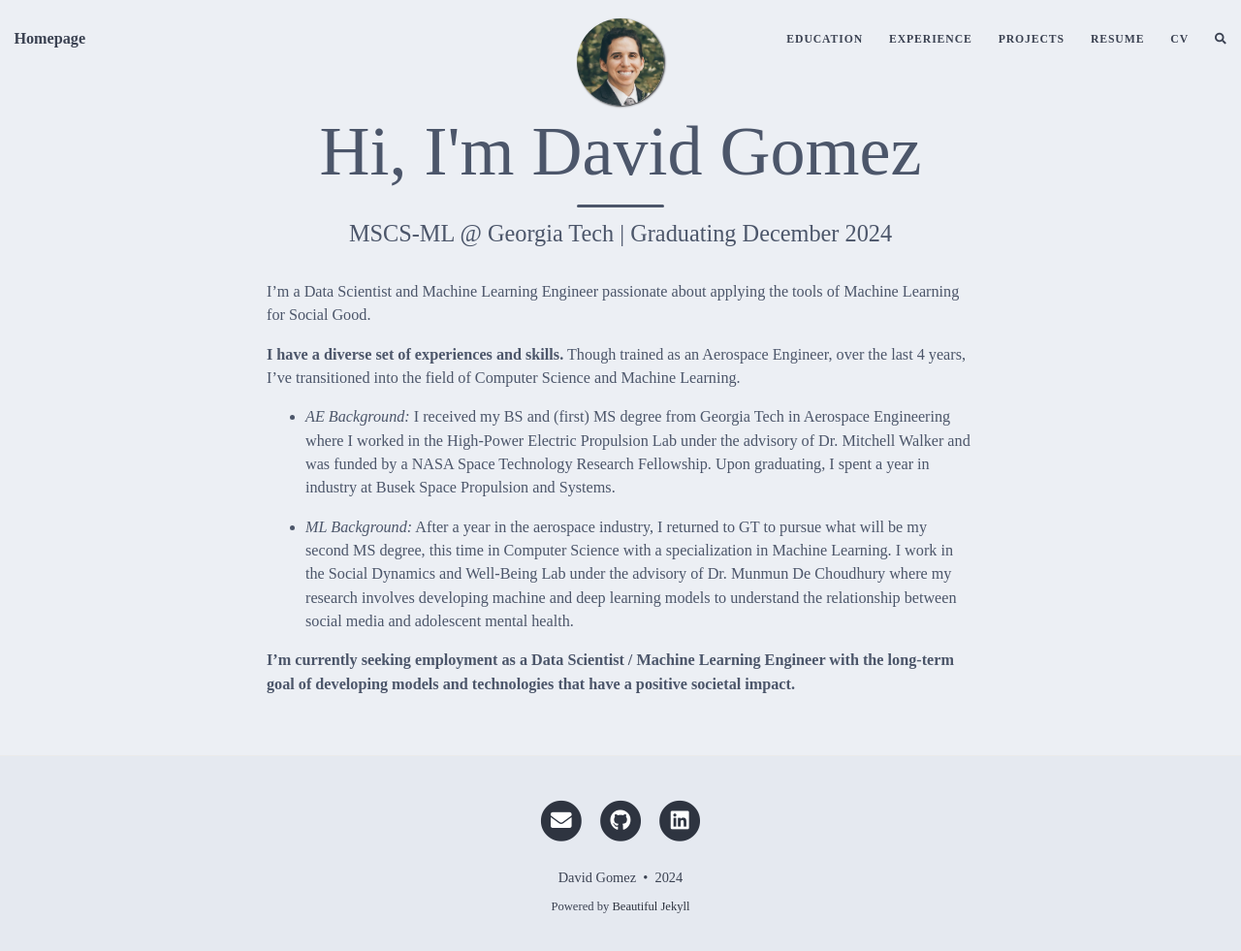
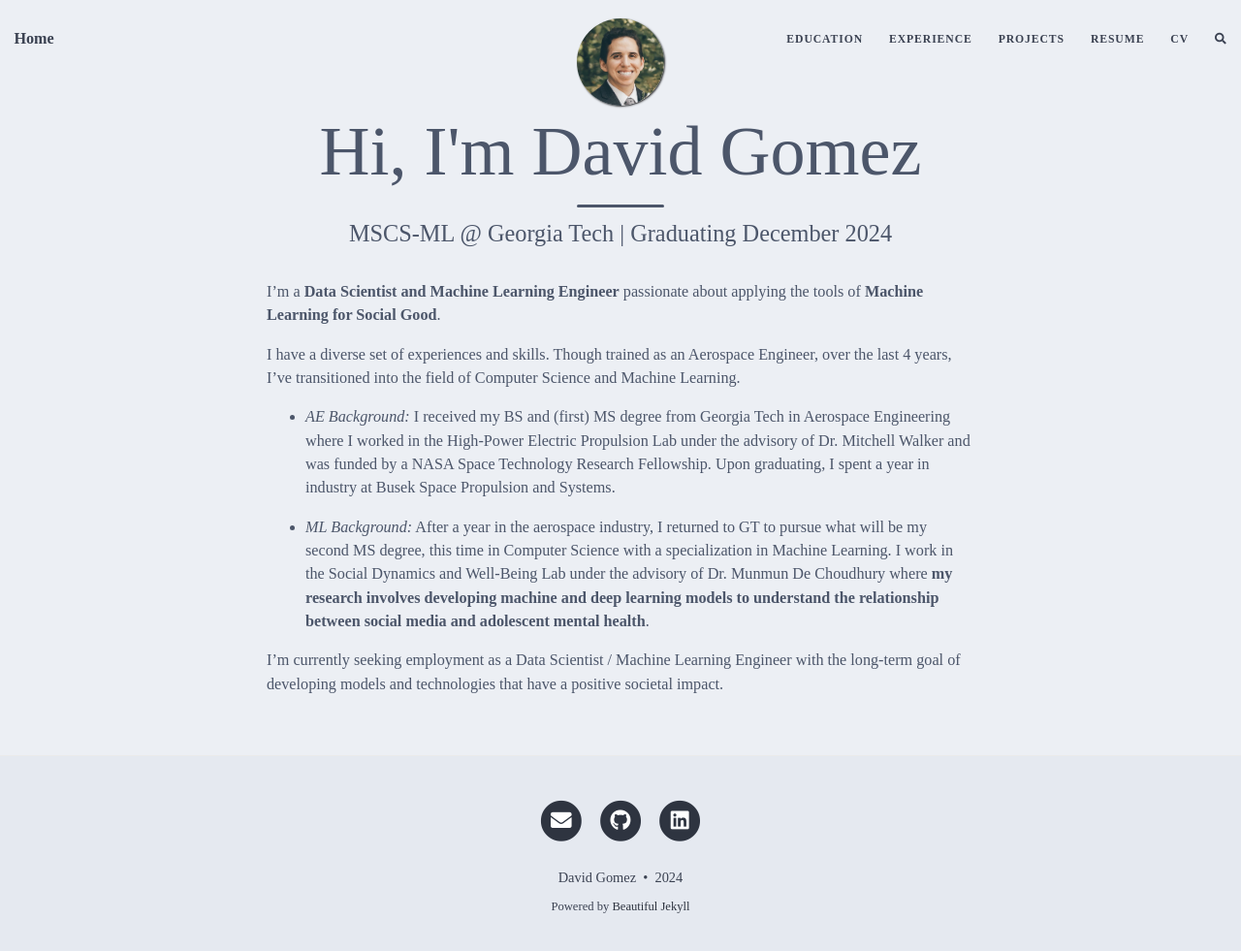
Before and after one commit to dbgomez94/dbgomez94.github.io, a Jekyll site: the page built from index.md, in a window 1280 px wide and 990 px high. Shown: the top 981 px of the window at 97% size. Built offline with Jekyll 4.4.1, drawn with Linux system fonts in a browser that asks for light colours; nearby versions of some CDN libraries; the list of posts is cut into pages by our own code; comment, search, counter and statistics services are not loaded.

Commit message:
updating project

```diff
--- a/_config.yml
+++ b/_config.yml
@@ -10,7 +10,7 @@
 ############################
 
 # Name of website
-title: Homepage
+title: Home
 
 # Your name to show in the footer
 author: David Gomez
--- a/index.md
+++ b/index.md
@@ -4,12 +4,12 @@ title: Hi, I'm David Gomez
 subtitle: MSCS-ML @ Georgia Tech | Graduating December 2024
 ---
 
-I'm a Data Scientist and Machine Learning Engineer passionate about applying the tools of Machine Learning for Social Good.
+I'm a **Data Scientist and Machine Learning Engineer** passionate about applying the tools of **Machine Learning for Social Good**.
 
-**I have a diverse set of experiences and skills.** Though trained as an Aerospace Engineer, over the last 4 years, I've transitioned into the field of Computer Science and Machine Learning.
+I have a diverse set of experiences and skills. Though trained as an Aerospace Engineer, over the last 4 years, I've transitioned into the field of Computer Science and Machine Learning.
 
 - *AE Background:* I received my BS and (first) MS degree from Georgia Tech in Aerospace Engineering where I worked in the High-Power Electric Propulsion Lab under the advisory of Dr. Mitchell Walker and was funded by a NASA Space Technology Research Fellowship. Upon graduating, I spent a year in industry at Busek Space Propulsion and Systems.
 
-- *ML Background:* After a year in the aerospace industry, I returned to GT to pursue what will be my second MS degree, this time in Computer Science with a specialization in Machine Learning. I work in the Social Dynamics and Well-Being Lab under the advisory of Dr. Munmun De Choudhury where my research involves developing machine and deep learning models to understand the relationship between social media and adolescent mental health.
+- *ML Background:* After a year in the aerospace industry, I returned to GT to pursue what will be my second MS degree, this time in Computer Science with a specialization in Machine Learning. I work in the Social Dynamics and Well-Being Lab under the advisory of Dr. Munmun De Choudhury where **my research involves developing machine and deep learning models to understand the relationship between social media and adolescent mental health**.
 
-**I'm currently seeking employment as a Data Scientist / Machine Learning Engineer with the long-term goal of developing models and technologies that have a positive societal impact.**
+I'm currently seeking employment as a Data Scientist / Machine Learning Engineer with the long-term goal of developing models and technologies that have a positive societal impact.
```
Also changed, not shown: 1 other file.
